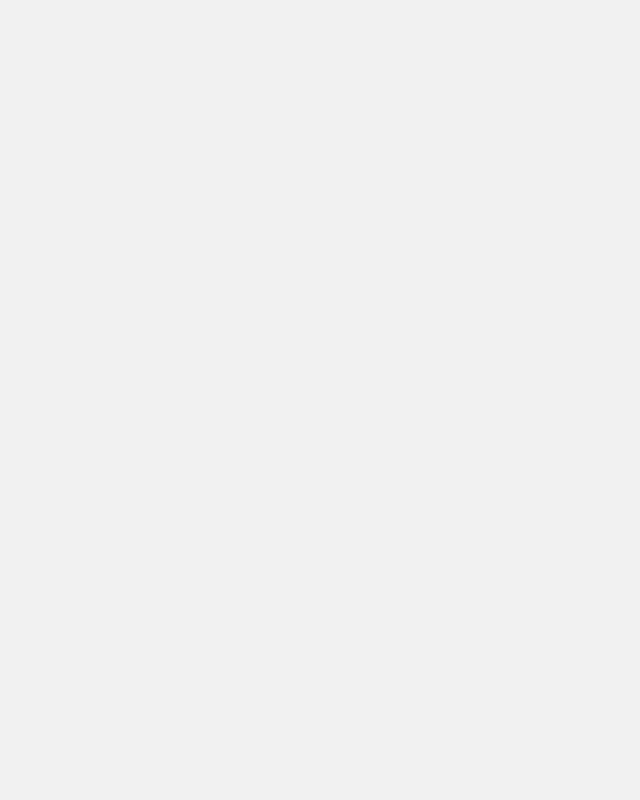
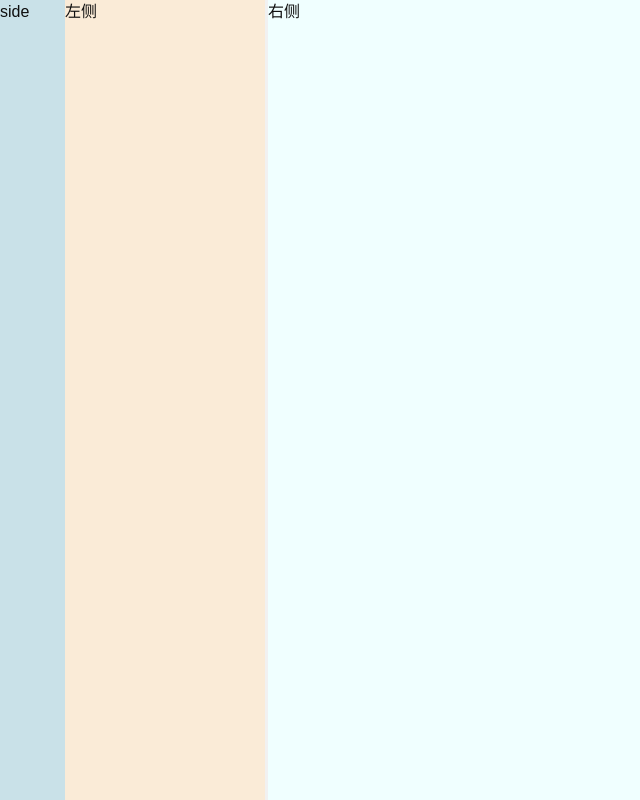
Before and after one commit to aidenup/chat, a Vue app in the folder chat/: page /#/chat in a window 1280 px wide. Before the commit this address had no page. Shown: the whole page, without its empty margins (0-640 px from the left). Built offline with nearby package versions, Linux system fonts and the light colour scheme.

Commit message:
fix:layout

```diff
--- a/chat/package.json
+++ b/chat/package.json
@@ -10,12 +10,12 @@
     "tauri": "tauri"
   },
   "dependencies": {
-    "@tauri-apps/api": "^1.1.0",
+    "@tauri-apps/api": "^1.2.0",
     "vue": "^3.2.37",
     "vue-router": "^4.1.6"
   },
   "devDependencies": {
-    "@tauri-apps/cli": "^1.1.0",
+    "@tauri-apps/cli": "^1.2.1",
     "@types/node": "^18.7.10",
     "@vitejs/plugin-vue": "^3.0.1",
     "sass": "^1.56.1",
--- a/chat/src-tauri/tauri.conf.json
+++ b/chat/src-tauri/tauri.conf.json
@@ -59,7 +59,9 @@
         "height": 600,
         "resizable": true,
         "title": "chat",
-        "width": 800
+        "width": 800,
+        "hiddenTitle": true,
+        "titleBarStyle": "Overlay"
       }
     ]
   }
--- /dev/null
+++ b/chat/src/components/Scalin/ScalinBox.vue
@@ -0,0 +1,87 @@
+<script setup lang="ts">
+import { onMounted } from 'vue';
+
+onMounted(() => {
+  drapContent()
+})
+const drapContent = () => {
+  // 可以移动的距离
+  let moveWidth = 50
+  // 获取 左边区域 的 宽度
+  let left = document.getElementById('left');
+  // 获取 移动区域 的 宽度
+  let line = document.getElementById('line');
+  // 获取 右边区域 的 宽度
+  let right = document.getElementById('right');
+  // 移动区域鼠标移入事件
+  line!.onmousedown = function (e) {
+    // 移动的距离
+    let lineLeft = e.clientX;
+    document.onmousemove = function (e) {
+      // 移动的位置 （侧边栏原始的宽度 + 移动的宽度）
+      let diffVal = 200 + (e.clientX - lineLeft);
+      // 移动区间的范围 [276, 740]
+      if (diffVal >= 200 && diffVal <= 200 + moveWidth) {
+        // 移动区域距离左边的距离
+        line!.style.left = diffVal + 'px';
+        // 左边缩放的宽度
+        left!.style.width = diffVal + 'px';
+        // 右边改变后的宽度 （改变后的宽度要加上移动区域的宽度）
+        right!.style.width = document.getElementById('product')!.clientWidth - (diffVal + 16) + 'px';
+      }
+    }
+    document.onmouseup = function () {
+      document.onmousemove = null;
+      document.onmouseup = null;
+    }
+  }
+}
+
+</script>
+<template>
+    <div class="width-auto">
+      <div class="content">
+        <div id="left" class="left">
+          左侧
+        </div>
+        <div id="line" class="resize-line"></div>
+        <div id="right" class="right">
+          右侧
+        </div>
+      </div>
+    </div>
+</template>
+<style>
+.width-auto {
+  width: calc(100vw - 65px);
+  height: 100%;
+  box-sizing: border-box;
+}
+.content {
+  display: flex;
+  width: 100%;
+  height: 100%;
+}
+
+.left {
+  width: 200px;
+  height: 100%;
+  background-color: antiquewhite;
+}
+
+.resize-line {
+  /*鼠标移入显示左右箭头*/
+  cursor: ew-resize;
+  width: 3px;
+  min-width: 3px;
+  max-width: 3px;
+  background-color: transparent;
+}
+
+.right {
+  flex: 1;
+  user-select: none;
+  background-color: azure;
+}
+
+</style>
--- /dev/null
+++ b/chat/src/components/SubModule/SubModule.vue
@@ -0,0 +1,3 @@
+<template>
+  SubModuleList
+</template>
--- a/chat/src/main.ts
+++ b/chat/src/main.ts
@@ -2,7 +2,9 @@ import { createApp } from "vue";
 import "./style.css";
 import App from "./App.vue";
 import Router from '@/router'
+import SvgIcon from '@/components/SvgIcon/index.vue'
 
 const app = createApp(App)
 app.use(Router)
+app.component('svg-icon', SvgIcon)
 app.mount("#app");
--- /dev/null
+++ b/chat/src/page/Chat/index.vue
@@ -0,0 +1,23 @@
+<script setup lang="ts">
+import SubModule from '@/components/SubModule/SubModule.vue';
+import Scalin from '@/components/Scalin/ScalinBox.vue'
+
+
+
+</script>
+<template>
+  <!-- <div class="flex">
+    <SubModule class="aaa" />
+    <div class="chat-win">
+      chat-win
+    </div>
+  </div> -->
+  <div style="height: 100vh;">
+    <Scalin />
+  </div>
+</template>
+<style>
+.aaa {
+  border: 1px solid red;
+}
+</style>
--- a/chat/src/page/Layout.vue
+++ b/chat/src/page/Layout.vue
@@ -2,28 +2,19 @@
 
 </script>
 <template>
-  <header>header</header>
-  <div class="columns">
-    <div class="sidebar">sidebar</div>
-    <div class="content">
+  <div class="flex">
+    <div class="sidebar" data-tauri-drag-region>
+      side
+    </div>
+    <div class="page">
       <router-view></router-view>
     </div>
   </div>
 </template>
 <style lang="scss">
-header {
-  height: 50px;
-}
-.columns {
-  display: flex;
-  .sidebar {
-    width: 130px;
-    height: calc(100vh - 52px);
-    border: 1px solid red;
-  }
-  .content {
-    flex: 1;
-    border: 1px solid #000;
-  }
+.sidebar {
+  width: 65px;
+  background-color: #C9E1E8;
+  height: 100vh;
 }
 </style>
--- a/chat/src/page/Login.vue
+++ b/chat/src/page/Login.vue
@@ -3,6 +3,6 @@
 </script>
 <template>
   <div>
-    {{$t("Login.username")}}
+
   </div>
 </template>
--- a/chat/src/page/PageA.vue
+++ /dev/null
@@ -1,12 +0,0 @@
-<script setup lang="ts">
-
-
-</script>
-<template>
-
-  <svg-icon icon-class="yonghu"></svg-icon>
-  <!-- <svg-icon icon-class="kaiguan"></svg-icon>
-  <svg-icon icon-class="mima"></svg-icon>
-  <svg-icon icon-class="kehuguanli"></svg-icon>
-  <svg-icon icon-class="kaiguan"></svg-icon> -->
-</template>
--- a/chat/src/page/PageB.vue
+++ /dev/null
@@ -1 +0,0 @@
-<template>pageB</template>
--- a/chat/src/router/index.ts
+++ b/chat/src/router/index.ts
@@ -1,34 +1,22 @@
 import { createRouter, createWebHashHistory, RouteRecordRaw } from 'vue-router'
-import Layout from '@/page/Layout.vue'
-import Login from '@/page/Login.vue'
-import PageAVue from '@/page/PageA.vue'
-import PageBVue from '@/page/PageB.vue'
 
 const routes: Array<RouteRecordRaw> = [
   {
     path: '/login',
-    name: 'login',
-    component: Login,
-    meta: {
-      title: 'login'
-    }
+    name: 'Login',
+    component: () => import('@/page/Login.vue')
   },
   {
     path: '/',
     name: 'home',
-    component: Layout,
-    redirect: '/pageA',
+    component: () => import('@/page/Layout.vue'),
+    redirect: '/chat',
     children: [
       {
-        path: '/pageA',
-        name: 'pageA',
-        component: PageAVue
+        path: '/chat',
+        name: 'Chat',
+        component: () => import('@/page/Chat/index.vue')
       },
-      {
-        path: '/pageB',
-        name: 'pageB',
-        component: PageBVue
-      }
     ]
   }
 ]
```
Also changed, not shown: 2 other files (tests, documents, lock files or other folders).
